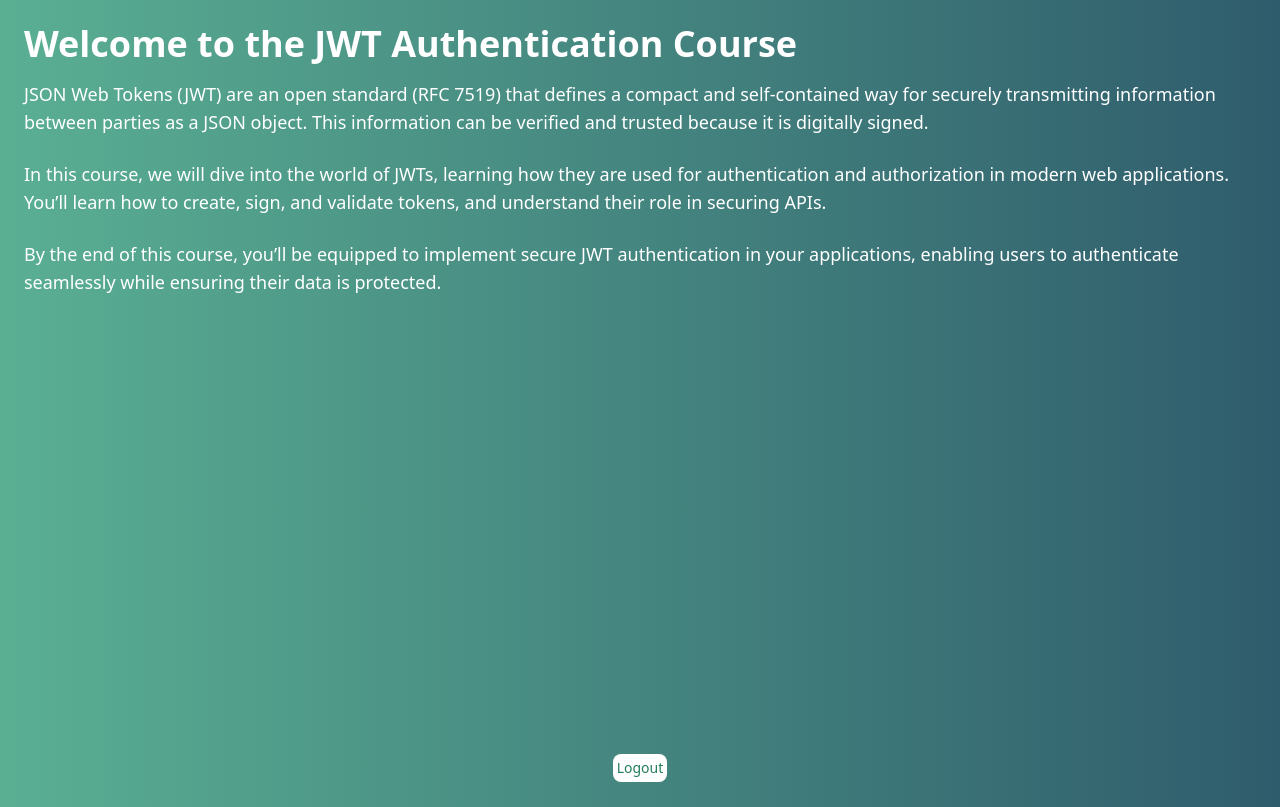
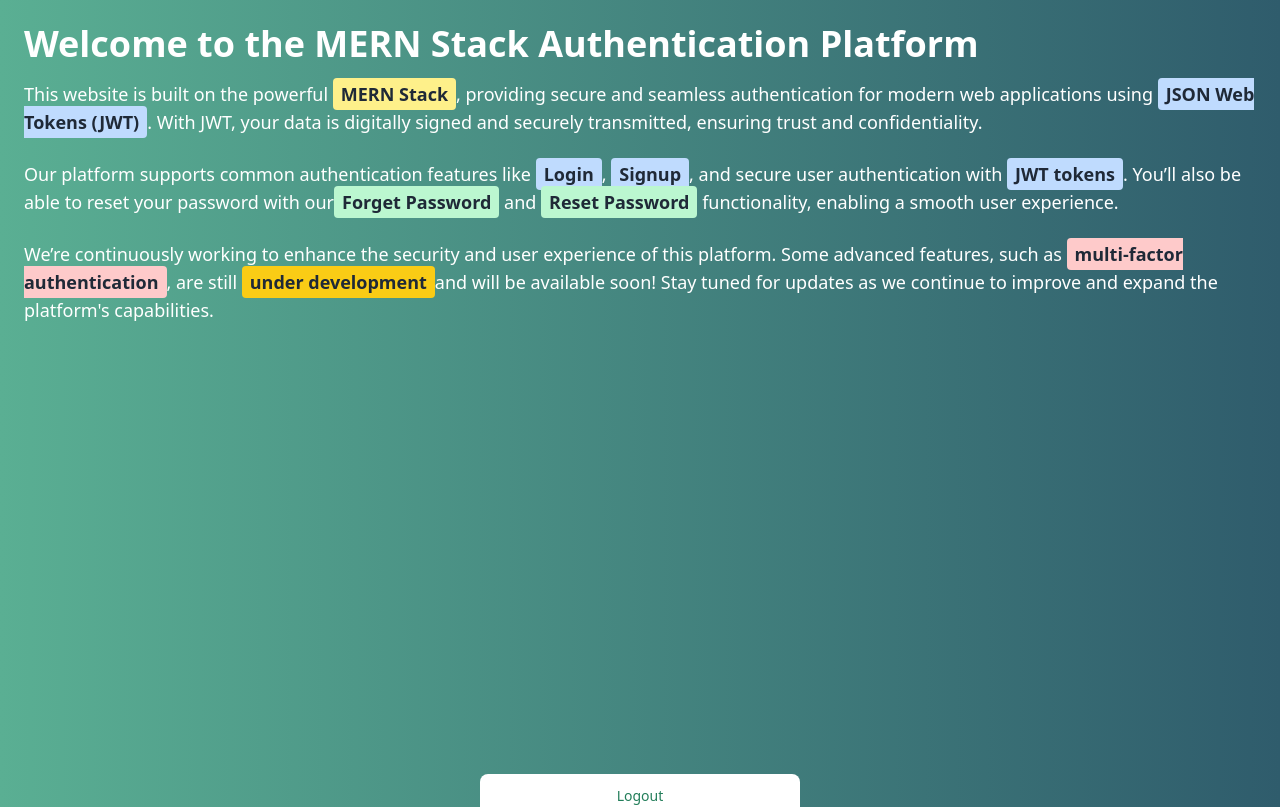
Before and after one commit to Harishsm20/MERN-AUTH-2.0, a React (Vite) app in the folder client/: page /home in a window 1280 px wide. Shown: the top 807 px of the page. Built offline with nearby package versions, Linux system fonts and the light colour scheme.

Commit message:
Home UI updated #10

```diff
--- a/client/src/pages/Auth/Logout/Logout.tsx
+++ b/client/src/pages/Auth/Logout/Logout.tsx
@@ -22,7 +22,7 @@ const Logout = () => {
           <h1 className="text-3xl font-bold">Logging out...</h1>
         ) : (
           <button
-            className="bg-[#ffffff] text-[#237e5a] hover:bg-[#237e5a] hover:text-white rounded-lg w-fit p-1 text-sm transition-colors duration-1000"
+            className="bg-[#ffffff] text-[#237e5a] hover:bg-[#237e5a] hover:text-white rounded-lg  p-1 text-sm transition-colors duration-1000 w-full max-w-xs py-3 px-6"
             onClick={handleLogout}
           >
             Logout
--- a/client/src/pages/Home/Home.tsx
+++ b/client/src/pages/Home/Home.tsx
@@ -5,20 +5,26 @@ const Home = () => {
     <>
       <div className='flex flex-col min-h-screen bg-gradient-to-r from-[#5aaf93] to-[#2f5c6c]'>
         <div className='flex-1 p-6'>
-          <h1 className='text-4xl font-bold text-white mb-4'>Welcome to the JWT Authentication Course</h1>
+          <h1 className='text-4xl font-bold text-white mb-4'>Welcome to the MERN Stack Authentication Platform</h1>
+
+          {/* Updated Description */}
           <p className='text-lg text-white mb-6'>
-            JSON Web Tokens (JWT) are an open standard (RFC 7519) that defines a compact and self-contained way
-            for securely transmitting information between parties as a JSON object. This information can be
-            verified and trusted because it is digitally signed.
+            This website is built on the powerful <span className="bg-yellow-200 text-gray-800 font-bold px-2 py-1 rounded">MERN Stack</span>, providing secure and seamless authentication
+            for modern web applications using <span className="bg-blue-200 text-gray-800 font-bold px-2 py-1 rounded">JSON Web Tokens (JWT)</span>.
+            With JWT, your data is digitally signed and securely transmitted, ensuring trust and confidentiality.
           </p>
+
           <p className='text-lg text-white mb-6'>
-            In this course, we will dive into the world of JWTs, learning how they are used for authentication
-            and authorization in modern web applications. You’ll learn how to create, sign, and validate tokens,
-            and understand their role in securing APIs.
+            Our platform supports common authentication features like <span className="bg-blue-200 text-gray-800 font-bold px-2 py-1 rounded">Login</span>, <span className="bg-blue-200 text-gray-800 font-bold px-2 py-1 rounded">Signup</span>,
+            and secure user authentication with <span className="bg-blue-200 text-gray-800 font-bold px-2 py-1 rounded">JWT tokens</span>. You’ll also be able to reset your password with our
+            <span className="bg-green-200 text-gray-800 font-bold px-2 py-1 rounded">Forget Password</span> and <span className="bg-green-200 text-gray-800 font-bold px-2 py-1 rounded">Reset Password</span> functionality, enabling a smooth
+            user experience.
           </p>
+
           <p className='text-lg text-white mb-6'>
-            By the end of this course, you’ll be equipped to implement secure JWT authentication in your
-            applications, enabling users to authenticate seamlessly while ensuring their data is protected.
+            We’re continuously working to enhance the security and user experience of this platform. Some advanced features,
+            such as <span className="bg-red-200 text-gray-800 font-bold px-2 py-1 rounded">multi-factor authentication</span>, are still <span className="bg-yellow-400 text-gray-800 font-bold px-2 py-1 rounded">under development</span>
+            and will be available soon! Stay tuned for updates as we continue to improve and expand the platform's capabilities.
           </p>
         </div>
 
```
